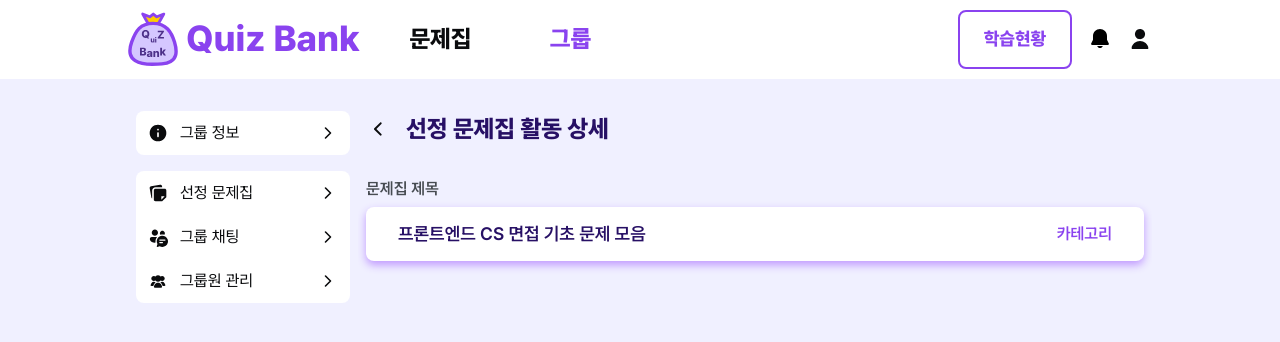
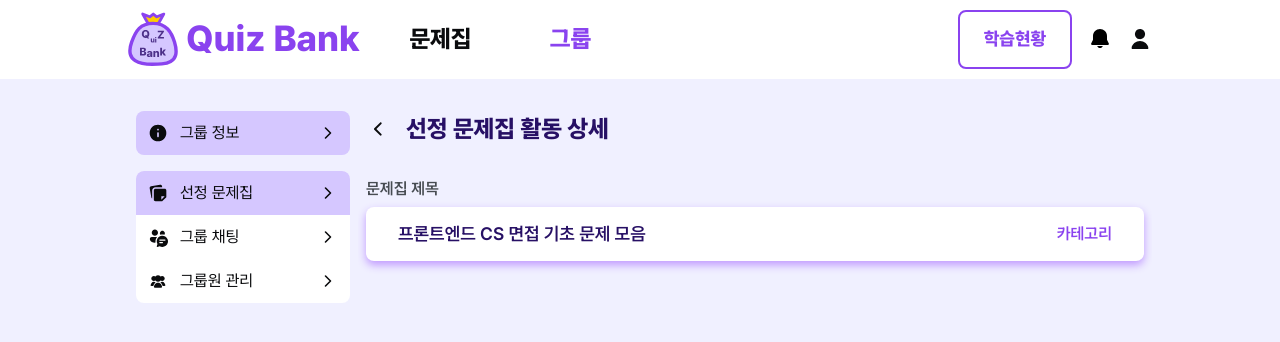
Before and after one commit to QuizBank-Dev/QuizBank-FE, a Next.js app: page /group/1/quizbook/1 in a window 1280 px wide. Shown: the top 342 px of the page. Built offline with nearby package versions, Linux system fonts and the light colour scheme; no server answers.

Commit message:
🐛 사이드바 메뉴 포커싱 조건 수정

```diff
--- a/src/components/Sidebar/Item.tsx
+++ b/src/components/Sidebar/Item.tsx
@@ -20,7 +20,7 @@ export default function Item({ icon, text, subText, href }: Props) {
             href={href}
             className={clsx(
                 'flex items-center justify-between p-3',
-                pathname === href && 'bg-point-100',
+                pathname.startsWith(href) && 'bg-point-100',
             )}
         >
             <div className="flex items-center gap-3">
```
